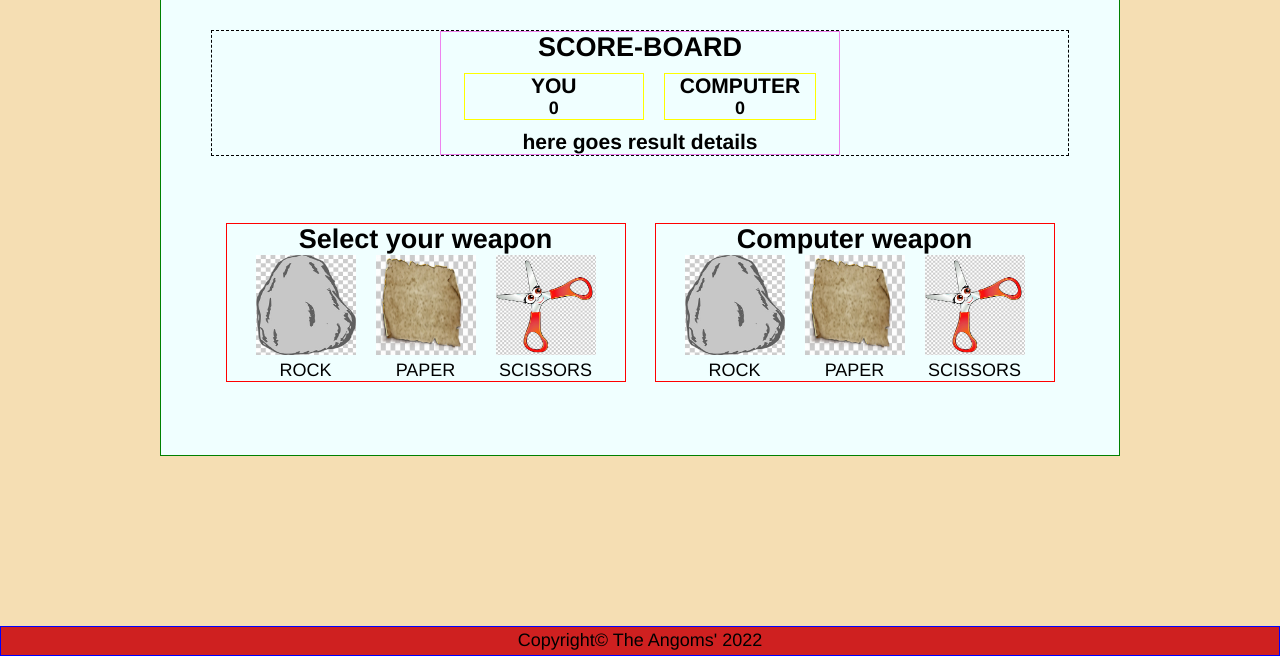
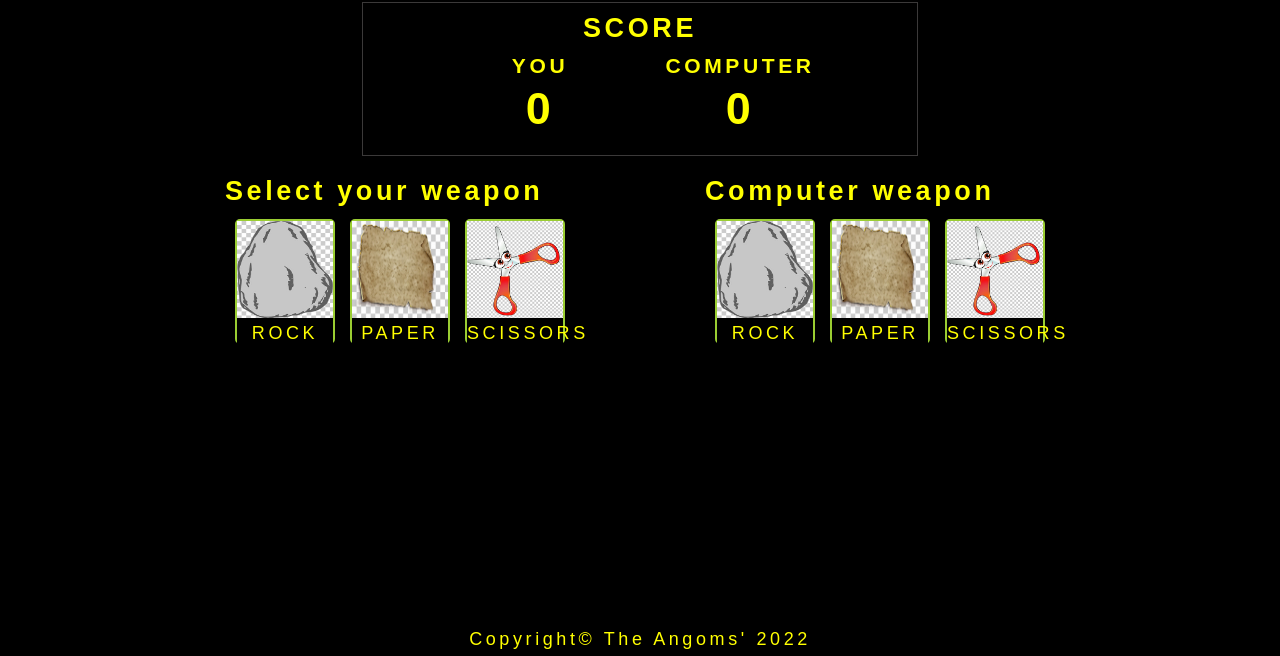
Before and after one commit to AngomRanjan/Rock-Paper-Scissors, a plain HTML site: page index.html in a window 1280 px wide. Shown: the part 144-800 px from the top of the page. Drawn offline with Linux system fonts and the light colour scheme; a web font is replaced by a local one.

Commit message:
Change style changes font family to wonder knight, font color to yellow and background color to black. A rough working model.

```diff
--- a/index.html
+++ b/index.html
@@ -4,6 +4,7 @@
       <meta charset="utf-8">
       <meta name="viewport" content="width=device-width, initial-scale=1.0">
       <script src="rps.js" defer></script>
+      <link href="http://fonts.cdnfonts.com/css/wonder-night" rel="stylesheet">
       <link rel="stylesheet" href="style.css">
       <title>Rock Paper Scissor</title>
   </head>
@@ -15,23 +16,24 @@
       <main>
       <section>
         <div class = "scoreBoard">
-          <h2 id = "scoreTitle">SCORE-BOARD</h2>
-          <div id="userScore"><h3>YOU</h3><h4 id="uScore">0</h4></div>
-          <div id="computerScore"><h3>COMPUTER</h3><h4 id="cScore">0</h4></div>
-          <h3 id="resultText">here goes result details</h3>
+          <h2 id = "scoreTitle">SCORE</h2>
+          <div class="score" id="userScore"><h3>YOU</h3><h4 class="scoreF" id="uScore">0</h4></div>
+          <div class="score" id="computerScore"><h3>COMPUTER</h3><h4 class="scoreF" id="cScore">0</h4></div>
+          <h3 id="resultText"></h3>
         </div>
       </section>
+
         <div class="container" id="usrWeapons">
-          <h2>Select your weapon</h2>
-          <figure class="uSel" id="Rock"><img src="images/rock.jpg" alt="ROCK"><figcaption>ROCK</figcaption></figure>
-          <figure class="uSel" id="Paper"><img src="images/paper.jpg" alt="PAPER"><figcaption>PAPER</figcaption></figure>
-          <figure class="uSel" id="Scissors"><img src="images/scissors.jpg" alt="SCISSORS"><figcaption>SCISSORS</figcaption></figure>
+          <h2 class="wTitle">Select your weapon</h2>
+          <figure class="uSel" id="rock"><img src="images/rock.jpg" alt="ROCK"><figcaption>ROCK</figcaption></figure>
+          <figure class="uSel" id="paper"><img src="images/paper.jpg" alt="PAPER"><figcaption>PAPER</figcaption></figure>
+          <figure class="uSel" id="scissors"><img src="images/scissors.jpg" alt="SCISSORS"><figcaption>SCISSORS</figcaption></figure>
         </div>
         <div class="container" id="comWeapons">
-          <h2>Computer weapon</h2>
-          <figure id="comRock"><img src="images/rock.jpg" alt="ROCK"><figcaption>ROCK</figcaption></figure>
-          <figure id="comPaper"><img src="images/paper.jpg" alt="PAPER"><figcaption>PAPER</figcaption></figure>
-          <figure id="comScissor"><img src="images/scissors.jpg" alt="SCISSORS"><figcaption>SCISSORS</figcaption></figure>
+          <h2 class="wTitle">Computer weapon</h2>
+          <figure class="cSel" id="rock2"><img src="images/rock.jpg" alt="ROCK"><figcaption>ROCK</figcaption></figure>
+          <figure class="cSel" id="paper2"><img src="images/paper.jpg" alt="PAPER"><figcaption>PAPER</figcaption></figure>
+          <figure class="cSel" id="scissors2"><img src="images/scissors.jpg" alt="SCISSORS"><figcaption>SCISSORS</figcaption></figure>
         </div>
       </main>
     <footer><p>Copyright&copy; The Angoms' 2022</p></footer>
--- a/rps.js
+++ b/rps.js
@@ -1,4 +1,7 @@
-function playRound(playerSelection, computerSelection) {
+
+
+function playRound(playerSelection, computerSelection)
+{
     if (playerSelection===computerSelection)
     { draw++;
         return 'It is a draw! '+ playerSelection.toUpperCase()+ ' equals ' + computerSelection.toUpperCase();
@@ -15,6 +18,7 @@ function playRound(playerSelection, computerSelection) {
         return 'Invalid input!';
     }
   }
+
   function computerPlay()
 {
     const max=3;
@@ -24,31 +28,43 @@ function playRound(playerSelection, computerSelection) {
     else if(x===2) {return 'paper';}
     else {return 'scissors';}
 }
+function freezeSelect(elementID)
+{
+    // statement to temp change to new style
+    elementID=document.getElementById(elementID);
+    elementID.style.border="6px solid orangered";
+    elementID.style.color="blue";
+    elementID.style.width="150px";
+    elementID.style.height="150px";
+}
+///test
+ function unfreezeSelect(elementID){
+     // statement to Retain original Style
+     elementID=document.getElementById(elementID);
+     elementID.style.border="2px solid yellowgreen";
+     elementID.style.color="black";
+     elementID.style.width="100px";
+     elementID.style.height="125px";
+ }
+//test ends
 function game(playerSelection,computerSelection)
- {   //let computerSelection = computerPlay();
+ {  //highlighting selected weapon
+
+    freezeSelect(computerSelection+2);
+    //
     gRound++;
-    document.getElementById("resultText").textContent='round ' +gRound+" - "+playRound(playerSelection.toLowerCase(),computerSelection.toLowerCase());
+
+    document.getElementById("resultText").textContent='round ' +gRound+" - "+playRound(playerSelection,computerSelection);
     document.getElementById("uScore").textContent=win;
     document.getElementById("cScore").textContent=lost;
+
+    setTimeout(function(){unfreezeSelect(computerSelection+2);},500);
     if(win===5||lost===5){
         document.getElementById("usrWeapons").style.display='none';
         document.getElementById("comWeapons").style.display='none';
         setTimeout(gameOver, 1000);
     }
-    // {
-    //    if(win>lost) msg2='Final Result : Congratulation! You Won.';
-    //    else msg2='Final Result : Hard Luck! You Lost.';
-    //    document.getElementById("resultText").textContent= msg2;
-    //    document.getElementById("scoreTitle").textContent= "GAME-OVER! FINAL-SCORE";
-    //     let child = document.getElementById("usrWeapons");
-    // child.style.display='none';
-    // child = document.getElementById("comWeapons");
-    // child.style.display='none';
-    // child=document.getElementsByClassName("titleAdd");
-    // child[0].textContent='Game Over! Click Here To Play Again';
-    // child[0].classList.add('restart');
-    // child[0].addEventListener('click',restart);
-    // }
+
 }
 function gameOver(){
     if(win>lost) msg2='Final Result : Congratulation! You Won.';
@@ -75,9 +91,10 @@ function restart(){
     document.getElementById("comWeapons").style.display='flex';
 }
 
-  let win=lost=draw=gRound=0;
-  let msg1=msg2='';
-  // EvenListener
-document.getElementById('Rock').addEventListener('click', function(){game('rock',computerPlay());});
-document.getElementById('Paper').addEventListener('click', function(){game('paper',computerPlay());});
-document.getElementById('Scissors').addEventListener('click', function(){game('scissors',computerPlay());});
+let win=lost=draw=gRound=0;
+let msg1=msg2='';
+var computerWeapon;
+ // EvenListener
+document.getElementById('rock').addEventListener('click', function(){game('rock',computerPlay());});
+document.getElementById('paper').addEventListener('click', function(){game('paper',computerPlay());});
+document.getElementById('scissors').addEventListener('click', function(){game('scissors',computerPlay());});
--- a/style.css
+++ b/style.css
@@ -1,19 +1,22 @@
+@import url('http://fonts.cdnfonts.com/css/wonder-night');
 
 * {
     box-sizing: border-box;
     margin: 0;
     padding: 0;
+    color: yellow;
+    background-color: black;
 }
 body {
-    background-color: wheat;
-    font-family: Helvetica, sans-serif, sans-serif;
+    font-family: 'Wonder Night', sans-serif;
     font-size: 18px;
-    color:black;
+    letter-spacing: 0.2em;
+
 }
-footer,header {
+header {
     height: 100px;
-    border: 1px solid blue;
-    background-color: #cf2020;
+    margin-top:2em;
+    color: yellow;
 }
 footer{
     position:fixed;
@@ -26,20 +29,17 @@ main{
     display: flex;
     flex-wrap: wrap;
     max-width: 960px;
-    min-height: 500px;
+    gap:0 20px;
     margin: 0 auto;
-    padding: 50px;
-    justify-content: space-between;
+    padding: 10px;
+    justify-content:space-between;
     align-items: center;
-    border: 1px solid green;
-    background-color: azure;
-    row-gap: 20px;
+    row-gap: 10px;
 }
 div{
     display: flex;
     flex-wrap: wrap;
     justify-content: center;
-    border: 1px solid yellow;
     /* margin: 0 auto; */
     /* background-color: azure;
     width: 400px; */
@@ -50,11 +50,13 @@ div{
     display: flex;
     flex-wrap: wrap;
     justify-content: center;
-    border: 1px solid red;
     margin: 0 auto;
-    background-color: azure;
-    width: 400px;
-    gap:0 20px;
+    max-width: 450px;
+    min-height: 200px;
+    padding:10px;
+    flex: 1 1 auto;
+    gap:0px 15px;
+    /* height:fit-content; */
 }
 figcaption{
     text-align: center;
@@ -67,50 +69,87 @@ h1,h2,h3,p {
 .scoreBoard{
     display: flex;
     flex-wrap: wrap;
+    border:1px solid rgb(59, 57, 57);
     justify-content: center;
-    max-width: 400px;
-    border: 1px solid violet;
+    max-width: 800px;
     row-gap: 10px;
     margin: 0;
-    padding: 0;
+    padding: 10px;
     transition: all 0.5s;
 }
-#userScore,#userScore{
+#userScore{
     width: 180px;
+    align-self: center;
 }
 #resultText,#scoreTitle{
     margin: 0em;
+    font-weight: bold;
 }
 section{
     display: flex;
     width: 100%;
     flex:0 0 auto;
-    border: 1px dashed black;
     margin: 0 auto;
     justify-content: center;
 }
 figure img{
-    width: 100px;
-    height: 100px;
+    width: 100%;
+    height: 80%;
+}
+.title{
+    font-family: 'Wonder Night', sans-serif;
+    font-size: 3em;
+    font-weight: bold;
+    letter-spacing: 0.2em;
+    color: yellow;
 }
 .titleAdd{
     font-size:1.5em;
+    color: rgb(236, 236, 112);
 }
 .restart{
-    color: blue;
-    font-size: 2.5em;
+    color: rgb(201, 159, 36);
+    font-size: 2em;
     transition: font-size 0.5s,color 0.5s;
 }
 .restart:hover{
     cursor: pointer;
-    color: whitesmoke;
-    font-size: 3em;
+    color: rgb(250, 105, 8);
+    font-size: 2.2em;
 }
-.uSel{
+.uSel,.cSel{
     color: black;
-    transition: 0.5s;
+    width: 100px;
+    height: 125px;
+    border: 2px solid yellowgreen;
+    border-radius: 5px;
+    transition: all 0.5s;
 }
+
+
 .uSel:hover{
     cursor: pointer;
     color: blue;
+    width: 150px;
+    height: 150px;
+    border: 6px solid orangered;
 }
+.wTitle{
+    text-align: left;
+    width: 100%;
+    flex-shrink: 1;
+    margin-left: 40px;
+
+}
+.scoreF{
+    font-size:2.5em;
+}
+.score{
+    font-size:1,5em;
+    display: flex;
+    flex-direction: column;
+    min-width: 180px;
+    gap: 5px;
+    align-items: center;
+    justify-content: center;
+}
```
